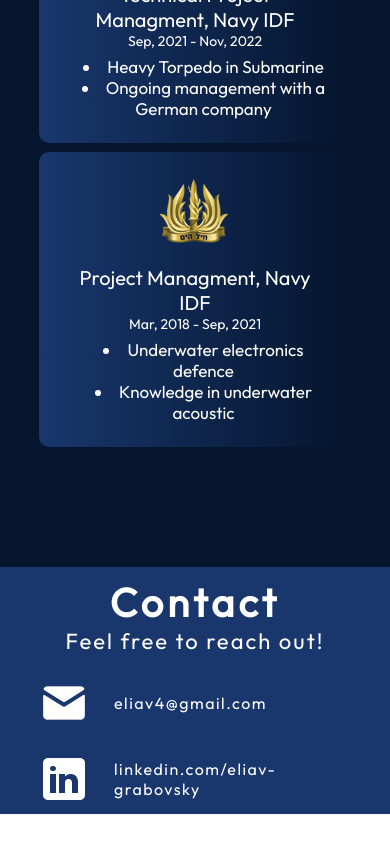
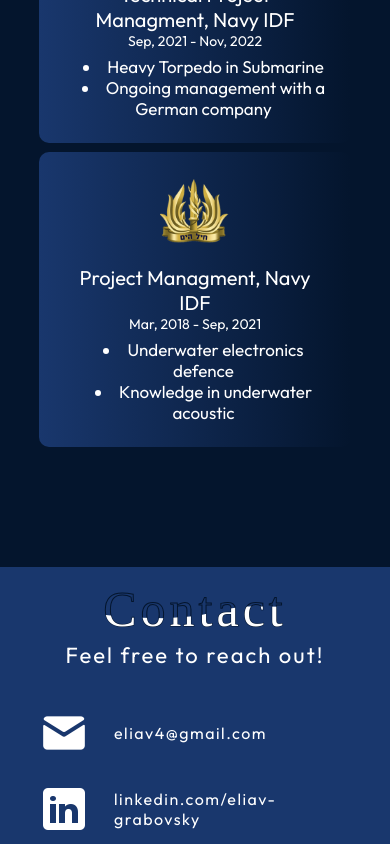
Before and after one commit to eliavgr/portfolio, a React (Vite) app: page / in a window 390 px wide. Shown: the part 3203-4047 px from the top of the page. Before the commit the page ends 4017 px from the top, so only its background shows below. Built offline with nearby package versions, Linux system fonts and the light colour scheme.

Commit message:
update contact

```diff
--- a/src/components/Contact/Contact.jsx
+++ b/src/components/Contact/Contact.jsx
@@ -8,11 +8,11 @@ export const Contact = () => {
   return (
     <footer id="contact" className={styles.container}>
       <Box className={styles.text}>
-        {/* <Box className={styles.content}>
+        <Box className={styles.content}>
           <h2>Contact</h2>
           <h2>Contact</h2>
-        </Box> */}
-        <p className={styles.header}>Contact</p>
+        </Box>
+        {/* <p className={styles.header}>Contact</p> */}
         <p className={styles.context}>Feel free to reach out!</p>
       </Box>
       <ul className={styles.links}>
--- a/src/components/Contact/Contact.module.css
+++ b/src/components/Contact/Contact.module.css
@@ -12,6 +12,12 @@
   gap: 10px;
 }
 
+.text {
+  display: flex;
+  flex-direction: column;
+  align-items: center;
+  gap: 2em;
+}
 .header{
   font-size: 80px;
   font-weight: 700;
@@ -47,6 +53,7 @@
 .text{
   display: flex;
   flex-direction: column;
+  padding: 2em 0 1em;
 }
 
 .content{
@@ -61,11 +68,17 @@
 }
 .content h2:nth-child(1){
   color: transparent;
-  -webkit-text-stroke: 2px var(--color-bg);
+  -webkit-text-stroke: 1px var(--color-bg);
+  font-weight: 500;
+  font-size: 80px;
+  font-family: cursive;
 }
 .content h2:nth-child(2){
   color: #ffffff;
   animation: animate 4s ease-in-out infinite;
+  font-weight: 500;
+  font-size: 80px;
+  font-family: cursive;
 }
 @keyframes animate{
   0%,
@@ -91,11 +104,6 @@
     gap: 23px;
   }
 
-  .text {
-    display: flex;
-    flex-direction: column;
-    align-items: center;
-  }
 
   .links {
     align-items: flex-start;
@@ -111,8 +119,7 @@
     font-size: 40px;
   }
   .header{
-    font-size: 40px;
-
+    font-size: 40px
   }
   .context {
     font-size: 22px;
@@ -120,5 +127,11 @@
   .link a {
     font-size: 16px;
   }
+  .content h2:nth-child(1){
+    font-size: 50px;
+  }
+  .content h2:nth-child(2){
+    font-size: 50px;
+  }
 
 }
```
Also changed, not shown: 5 other files (tests, documents, lock files or other folders).
